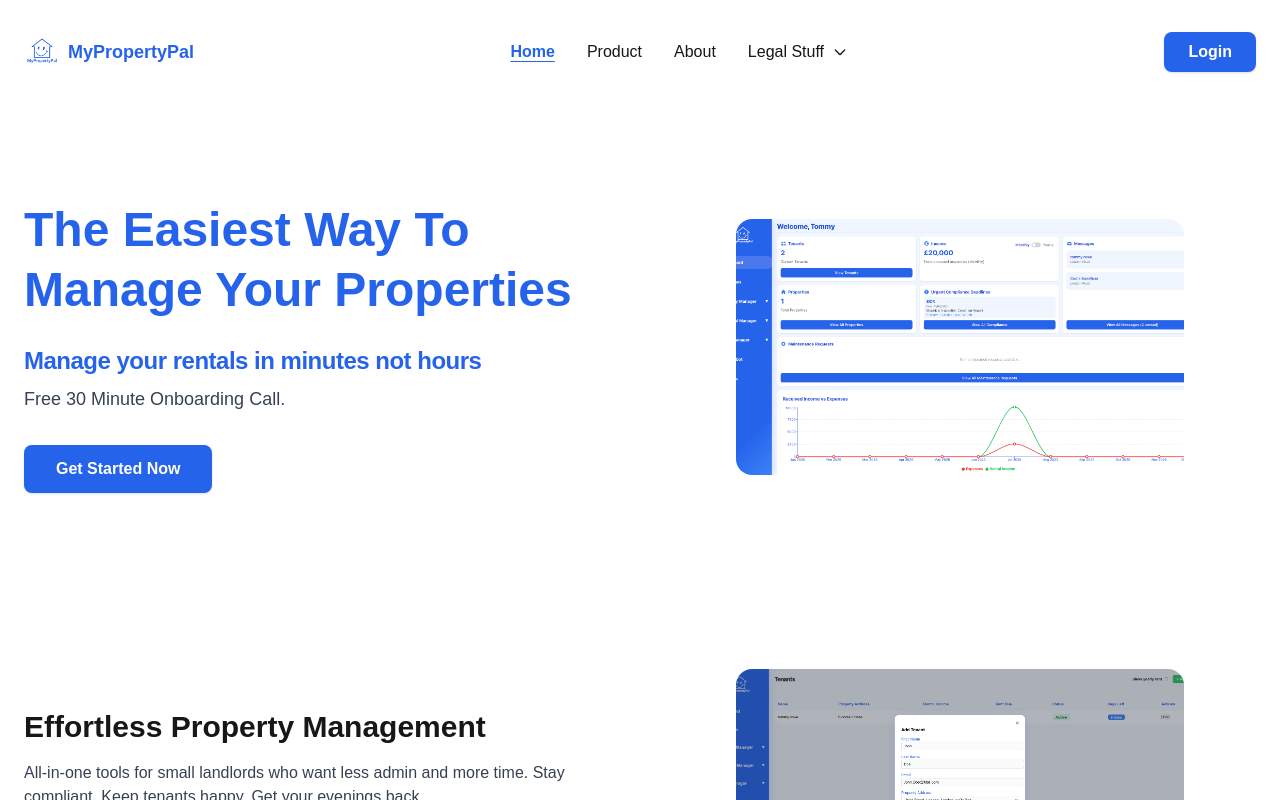
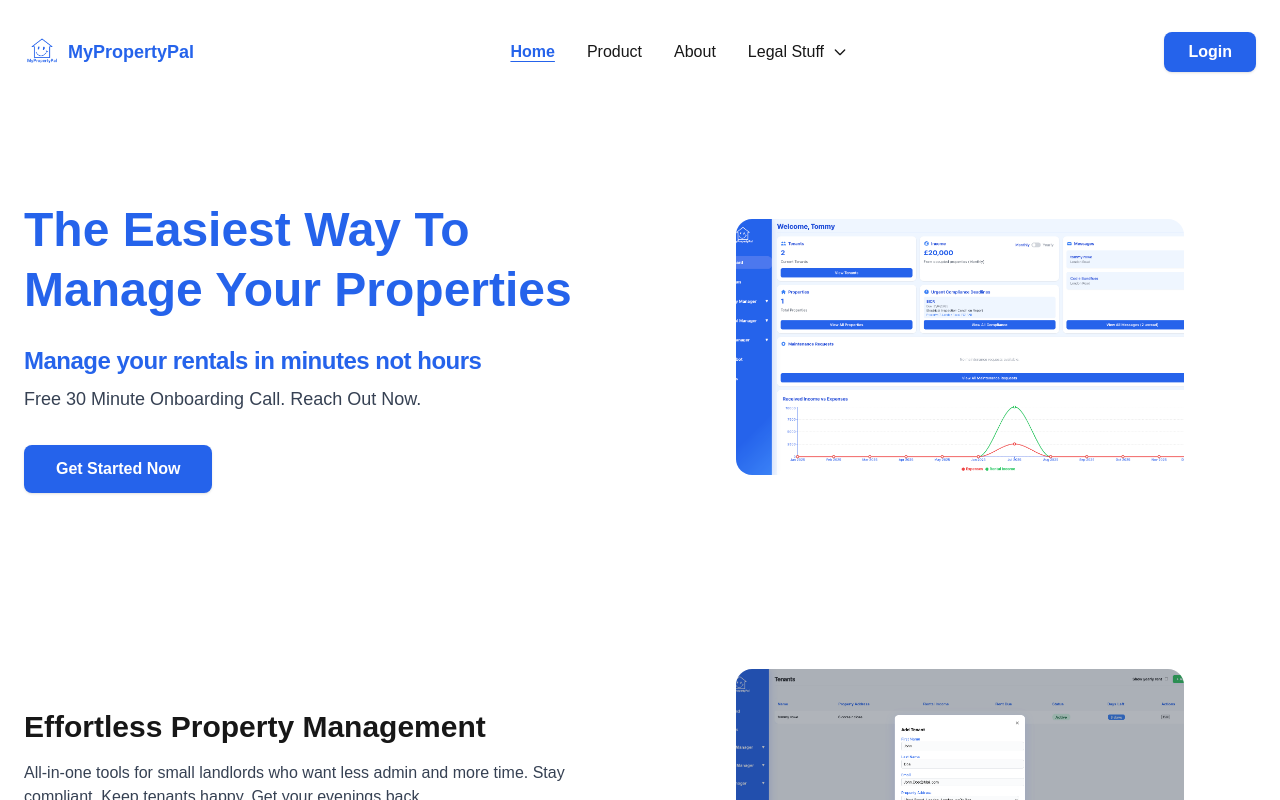
Before and after one commit to rubberduckies12/MyPropertyPal, a Next.js app in the folder marketing_site/: page / in a window 1280 px wide. Shown: the top 800 px of the page. Built offline with nearby package versions, Linux system fonts and the light colour scheme.

Commit message:
reach out now

```diff
--- a/marketing_site/src/pages/home/home.jsx
+++ b/marketing_site/src/pages/home/home.jsx
@@ -291,7 +291,7 @@ export default function Landing() {
                         Manage your rentals in minutes not hours
                     </h3>
                     <p className="text-base md:text-lg text-gray-700 mb-6 md:mb-8">
-                        Free 30 Minute Onboarding Call.
+                        Free 30 Minute Onboarding Call. Reach Out Now.
                     </p>
                     <button
                         className="hidden md:inline-block bg-[#2563eb] text-white font-semibold rounded-lg px-6 md:px-8 py-3 shadow hover:bg-blue-700 transition w-full md:w-auto"
```
